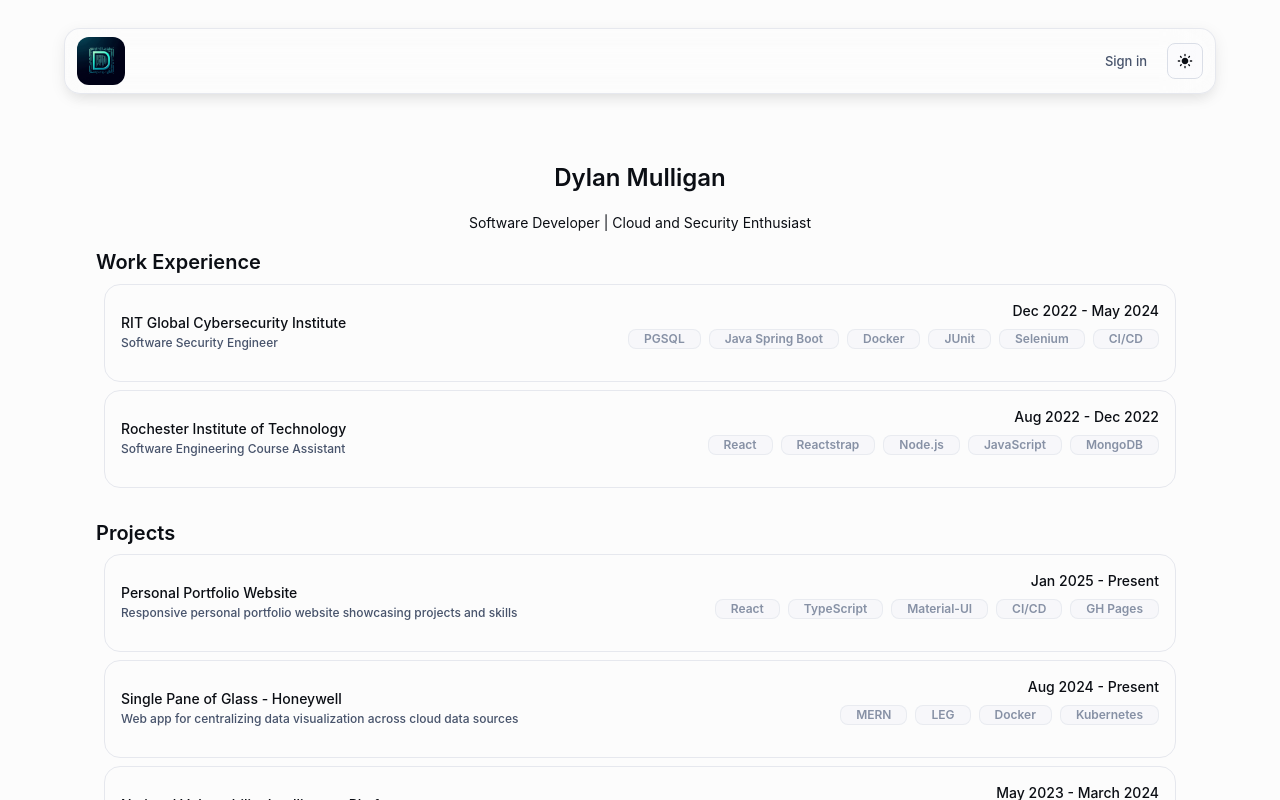
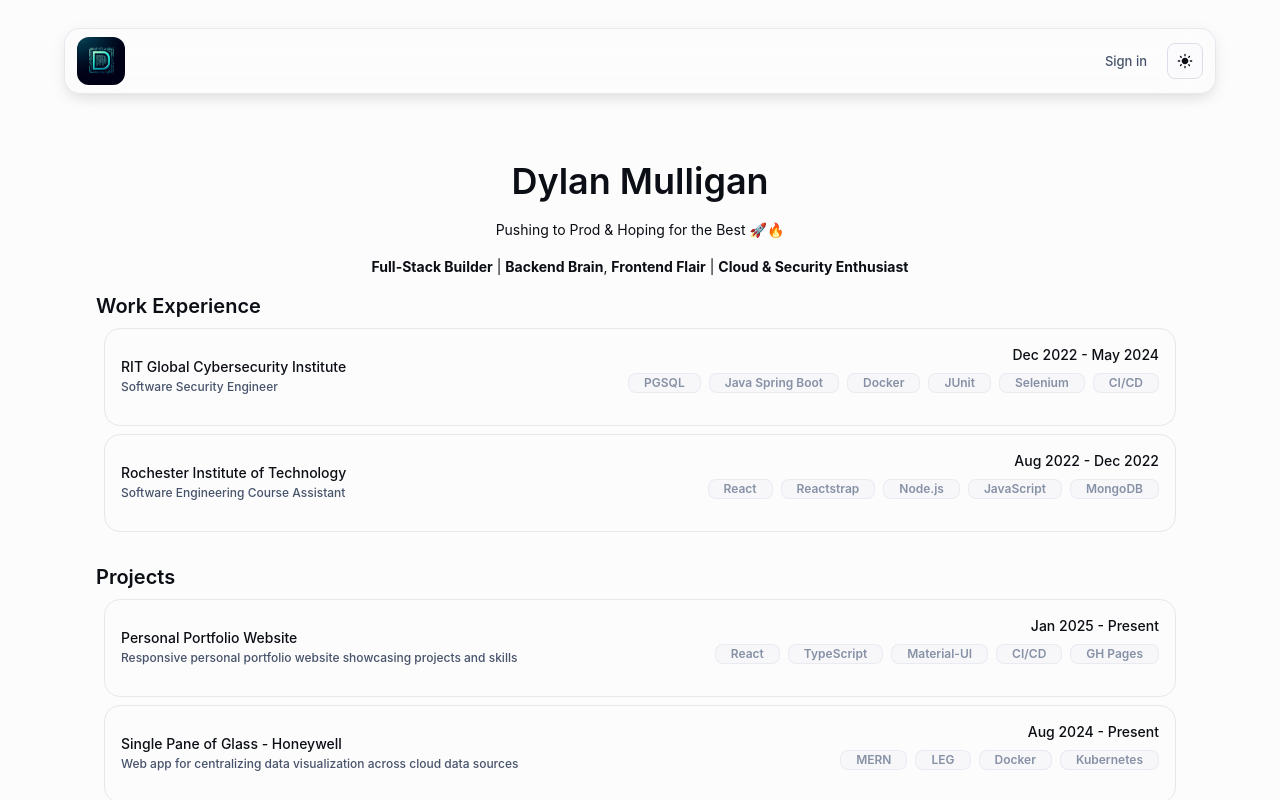
Before and after one commit to dylan-mulligan/personal-website, a React (Create React App) app: page / in a window 1280 px wide. Shown: the top 800 px of the page. Built offline with nearby package versions, Linux system fonts and the light colour scheme; the HTML template or start-up script is replaced by a standard one.

Commit message:
Updated header

```diff
--- a/src/components/Portfolio.tsx
+++ b/src/components/Portfolio.tsx
@@ -36,11 +36,14 @@ const Portfolio: React.FC = (): JSX.Element => {
                 padding: 4,
             }}
         >
-            <Typography variant="h4" component="h1" textAlign="center">
+            <Typography variant="h2" component="h1" textAlign="center">
                 Dylan Mulligan
             </Typography>
             <Typography variant="body1" textAlign="center">
-                Software Developer | Cloud and Security Enthusiast
+                Pushing to Prod & Hoping for the Best 🚀🔥
+            </Typography>
+            <Typography variant="body1" textAlign="center">
+                <b>Full-Stack Builder</b> | <b>Backend Brain</b>, <b>Frontend Flair</b> | <b>Cloud & Security Enthusiast</b>
             </Typography>
             <Box>
                 <Typography variant="h5" textAlign="left">Work Experience</Typography>
```
